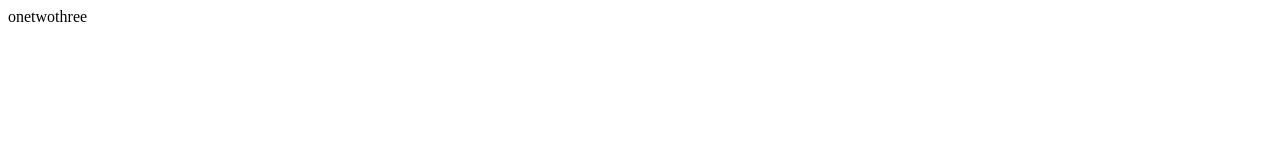
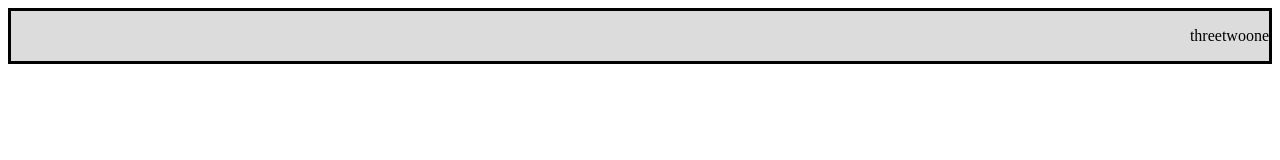
Before and after one commit to dpzj4/practice, a plain HTML site: page index.html in a window 1280 px wide. Drawn offline with Linux system fonts and the light colour scheme.

Commit message:
add content

```diff
--- a/index.html
+++ b/index.html
@@ -8,9 +8,11 @@
 </head>
 <body>
     <nav class="container">
-        <div>one</div>
-        <div>two</div>
-        <div>three</div>
+        <ul>
+            <li>one</li>
+            <li>two</li>
+            <li>three</li>
+        </ul>
     </nav>
 </body>
 </html>
--- a/style.css
+++ b/style.css
@@ -1,5 +1,11 @@
 .container{
-    display: flex;
+    border: solid;
+    background-color: rgb(220,220,220);
 }
-.container div{
+.container ul{
+    list-style: none;
+    overflow: hidden;
 }
+.container li{
+    float: right;
+}
```
